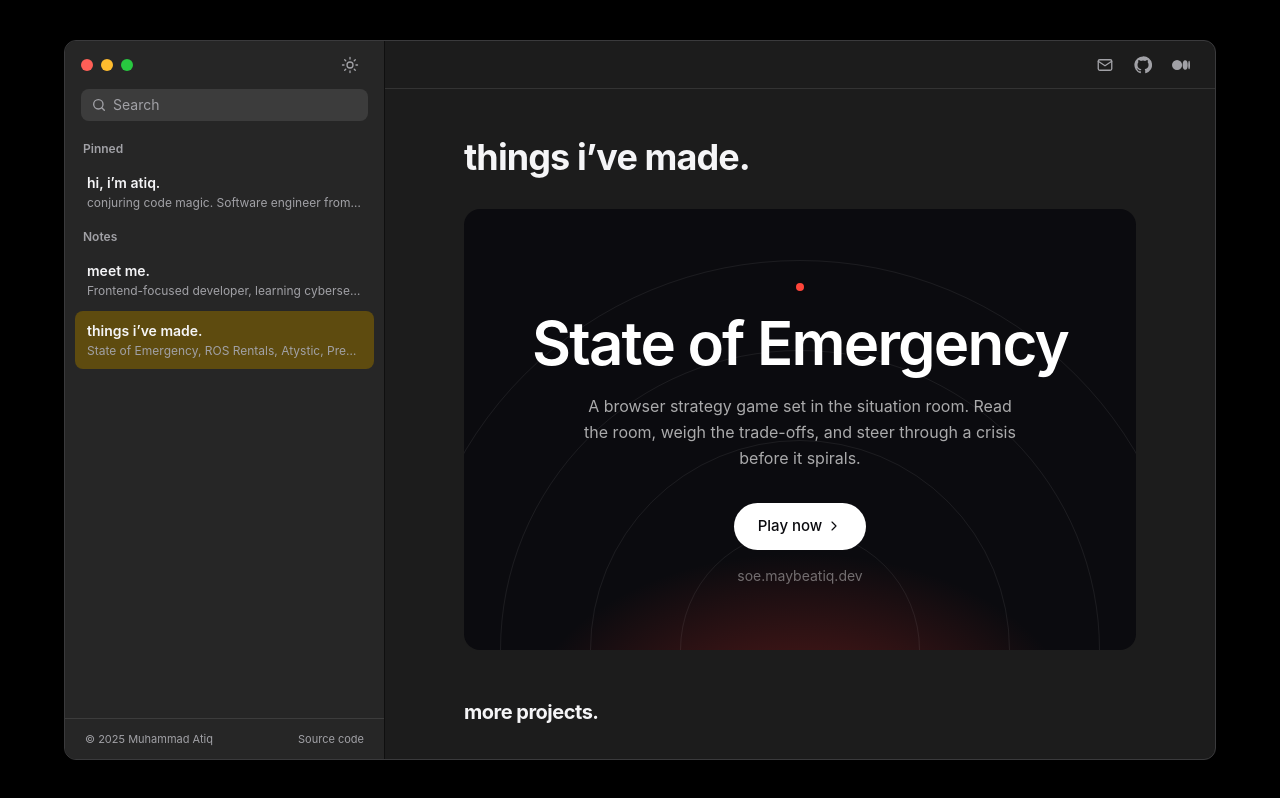
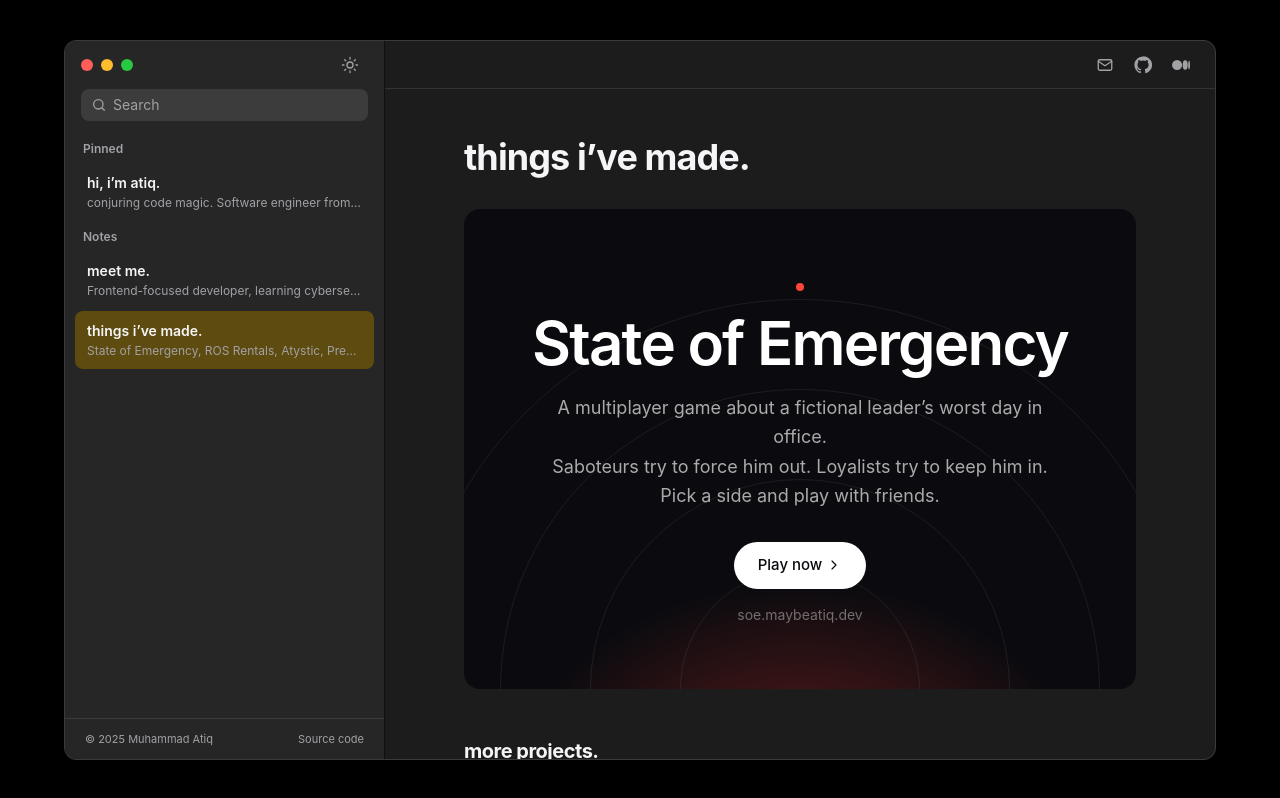
Before and after one commit to maybeAtiq/Atiq, a React (Vite) app: page / in a window 1280 px wide. Both pictures are taken after a click on the button 224 px from the left and 340 px from the top of the page. Built offline with nearby package versions, Linux system fonts and the light colour scheme.

Commit message:
edit: game desc

```diff
--- a/package.json
+++ b/package.json
@@ -11,7 +11,6 @@
   },
   "dependencies": {
     "@tailwindcss/vite": "^4.0.8",
-    "framer-motion": "^12.5.0",
     "react": "^19.0.0",
     "react-dom": "^19.0.0",
     "tailwindcss": "^4.0.8"
--- a/src/App.jsx
+++ b/src/App.jsx
@@ -1,5 +1,4 @@
 import { useEffect, useRef, useState } from "react";
-import { AnimatePresence, MotionConfig, motion } from "framer-motion";
 import Sidebar from "./components/Sidebar";
 import ThemeToggle from "./components/ThemeToggle";
 import ToolbarButton from "./components/ToolbarButton";
@@ -89,7 +88,7 @@ function App() {
   const { Body } = active;
 
   return (
-    <MotionConfig reducedMotion="user">
+    <>
       <div className="h-svh flex md:p-6 lg:p-10">
         <div className="flex-1 max-w-6xl mx-auto flex overflow-hidden bg-white dark:bg-night-paper md:rounded-xl md:border border-line/80 dark:border-night-line md:shadow-2xl md:shadow-black/10">
           <Sidebar
@@ -132,20 +131,12 @@ function App() {
               </div>
             </div>
 
-            <AnimatePresence mode="wait" initial={false}>
-              <motion.div
-                key={active.id}
-                className="flex-1 overflow-y-auto"
-                initial={{ opacity: 0, y: 6 }}
-                animate={{ opacity: 1, y: 0 }}
-                exit={{ opacity: 0 }}
-                transition={{ duration: 0.18 }}
-              >
-                <article className="min-h-full max-w-3xl mx-auto px-6 md:px-12 py-10 md:py-12 flex flex-col">
-                  <Body />
-                </article>
-              </motion.div>
-            </AnimatePresence>
+            {/* Keyed so each note opens scrolled to the top */}
+            <div key={active.id} className="flex-1 overflow-y-auto">
+              <article className="min-h-full max-w-3xl mx-auto px-6 md:px-12 py-10 md:py-12 flex flex-col">
+                <Body />
+              </article>
+            </div>
           </main>
         </div>
       </div>
@@ -157,7 +148,7 @@ function App() {
           </div>
         ))}
       </div>
-    </MotionConfig>
+    </>
   );
 }
 
--- a/src/components/Projects.jsx
+++ b/src/components/Projects.jsx
@@ -4,7 +4,11 @@ import { ArrowUpRightIcon, ChevronRightIcon, GitHubIcon } from "./Icons";
 
 const featured = {
   title: "State of Emergency",
-  desc: "A browser strategy game set in the situation room. Read the room, weigh the trade-offs, and steer through a crisis before it spirals.",
+  desc: [
+    "A multiplayer game about a fictional leader’s worst day in office.",
+    "Saboteurs try to force him out. Loyalists try to keep him in.",
+    "Pick a side and play with friends.",
+  ],
   open: "https://soe.maybeatiq.dev/",
 };
 
@@ -82,7 +86,13 @@ const FeaturedCard = () => (
       <h2 className="mt-4 text-4xl sm:text-5xl lg:text-6xl font-semibold tracking-[-0.03em]">
         {featured.title}
       </h2>
-      <p className="mt-5 mx-auto max-w-md text-base leading-relaxed text-white/65">{featured.desc}</p>
+      <p className="mt-5 mx-auto max-w-lg text-base md:text-lg leading-relaxed text-white/65">
+        {featured.desc.map((line) => (
+          <span key={line} className="block">
+            {line}
+          </span>
+        ))}
+      </p>
       <span className="mt-8 inline-flex items-center gap-1 rounded-full bg-white text-[#0b0b0f] px-6 py-3 text-[15px] font-medium transition group-hover:bg-white/90">
         Play now
         <ChevronRightIcon className="w-4 h-4 transition-transform group-hover:translate-x-0.5" />
```
Also changed, not shown: 1 other file (tests, documents, lock files or other folders).
